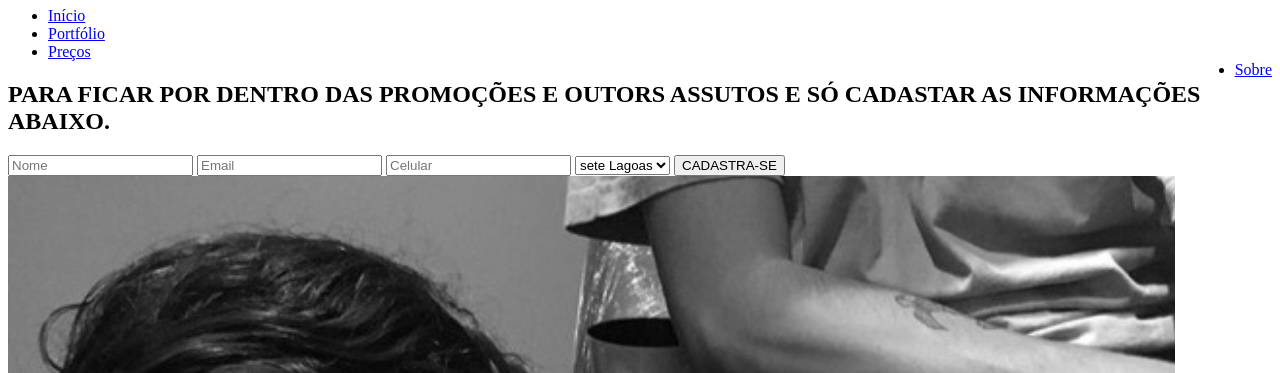
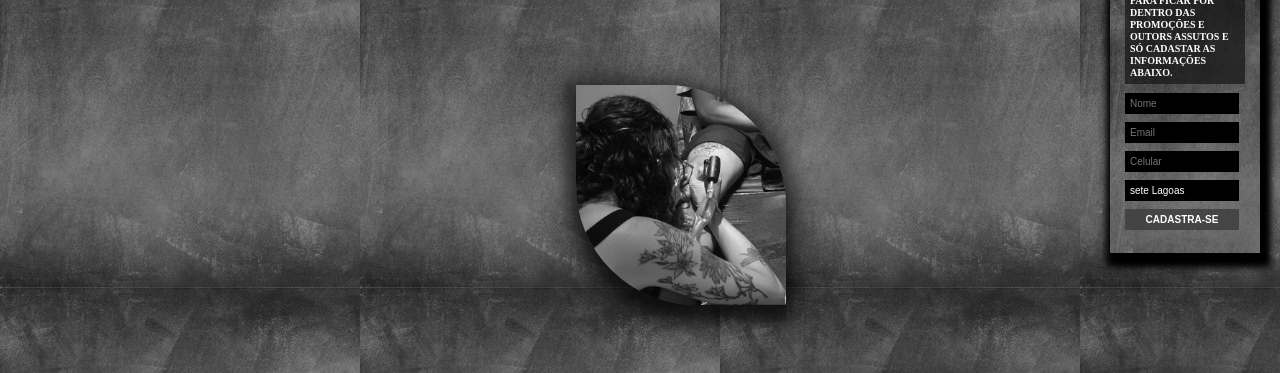
Before and after one commit to euluissoares/Flor-de-lua, a plain HTML site: page index.html in a window 1280 px wide. Shown: the part 73-446 px from the top of the page. Drawn offline with Linux system fonts and the light colour scheme.

Commit message:
Update index.html

```diff
--- a/index.html
+++ b/index.html
@@ -6,7 +6,7 @@
     <meta http-equiv="X-UA-Compatible" content="IE=edge">
     <meta name="viewport" content="width=device-width, initial-scale=1.0">
     <title>Flor de lua </title>
-    <link href="css/stylee.css" rel="stylesheet">
+    <link href="css/style2.css" rel="stylesheet">
 </head>
 
 <body>
```
